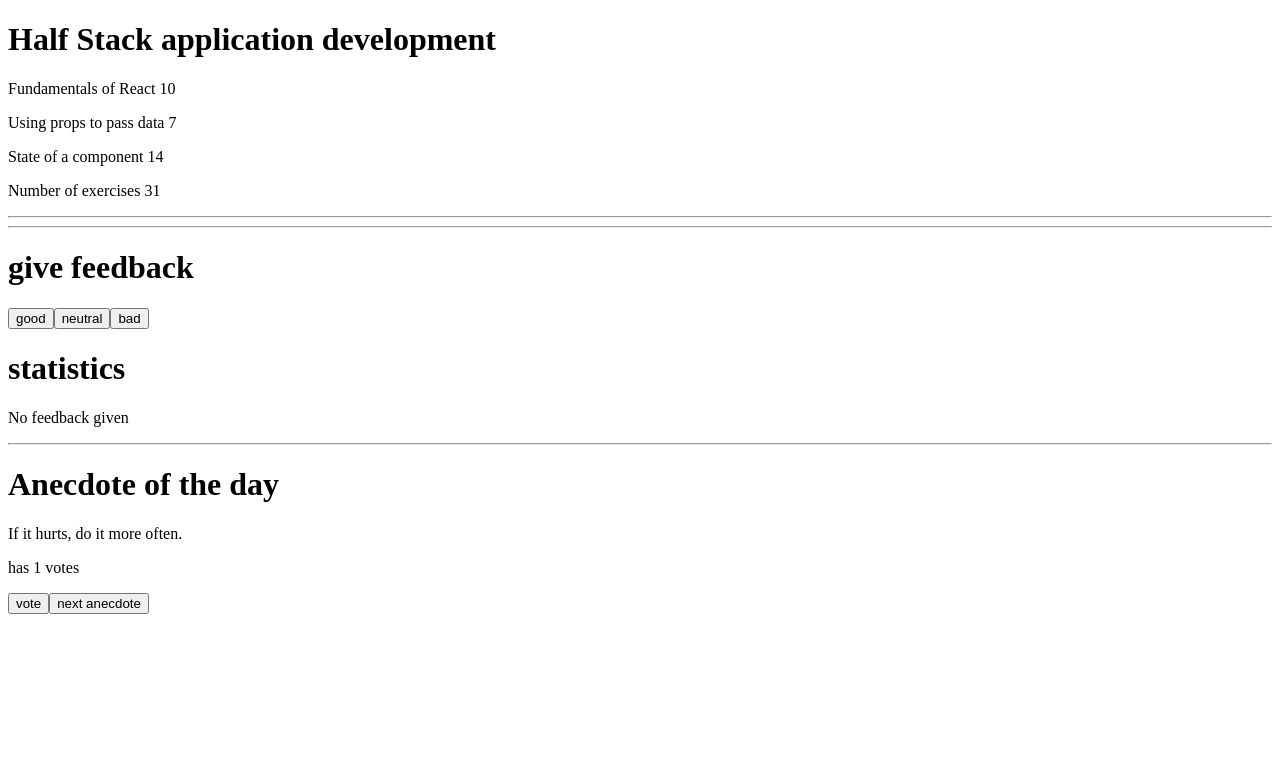
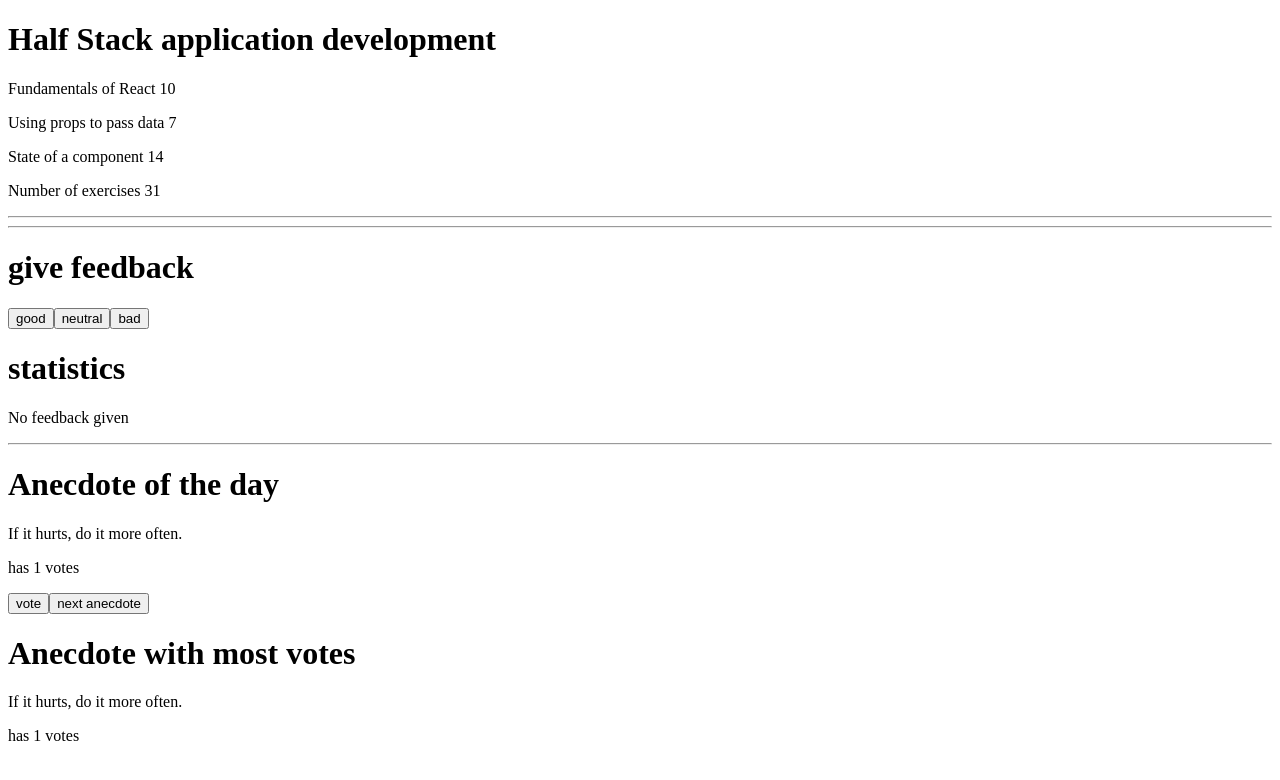
Before and after one commit to fazetkn2020/fazetdev-fso-exercise, a React (Vite) app in the folder part1/: page / in a window 1280 px wide. Both pictures are taken after a click on the button "vote". Shown: the top 780 px of the page. Built offline with nearby package versions, Linux system fonts and the light colour scheme.

Commit message:
exercise 1.14 final fornthe part 1

```diff
--- a/part1/src/App.jsx
+++ b/part1/src/App.jsx
@@ -109,6 +109,10 @@ const App = () => {
     setVotes(copy)
   }
 
+  // ←←← This is the 1.14 part – 100 % safe, 0 % AI version
+  const maxVotes = Math.max(...votes)
+  const bestIndex = votes.indexOf(maxVotes)
+
   return (
     <div>
       <CourseInfo />
@@ -130,6 +134,18 @@ const App = () => {
         <button onClick={voteAnecdote}>vote</button>
         <button onClick={randomAnecdote}>next anecdote</button>
       </div>
+
+      <div>
+        <h1>Anecdote with most votes</h1>
+        {maxVotes === 0 ? (
+          <p>No votes yet</p>
+        ) : (
+          <>
+            <p>{anecdotes[bestIndex]}</p>
+            <p>has {maxVotes} votes</p>
+          </>
+        )}
+      </div>
     </div>
   )
 }
```
